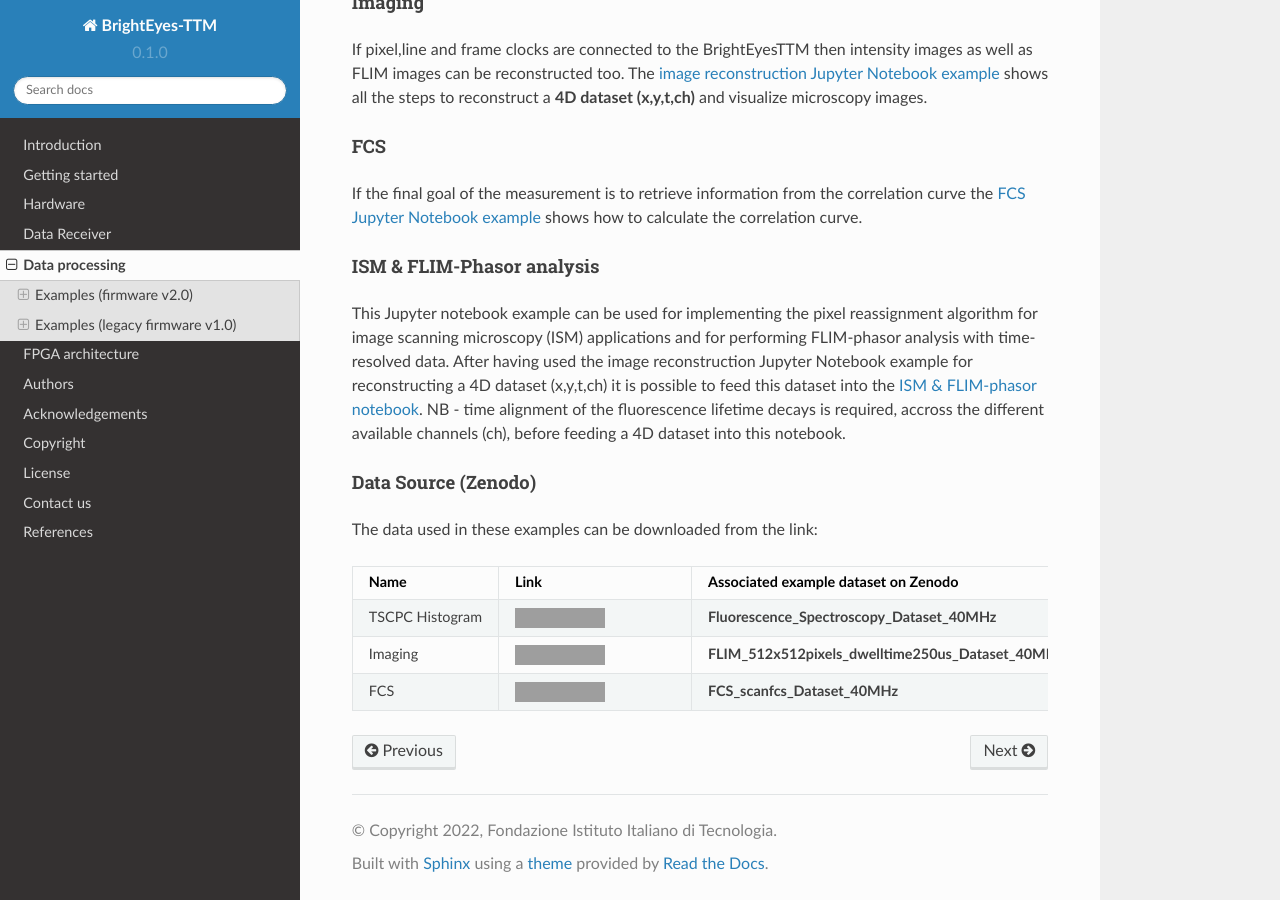
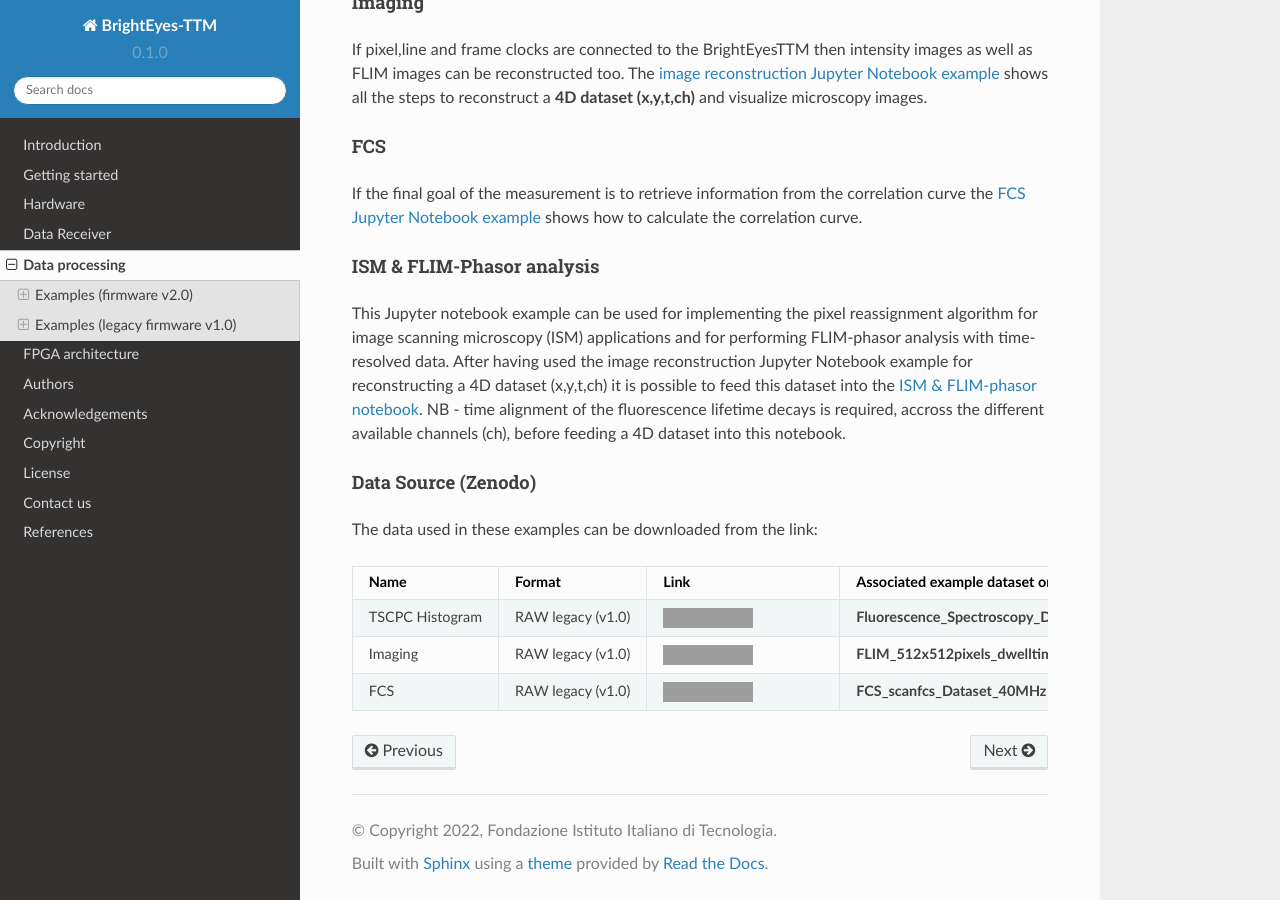
Before and after one commit to mattia-donato/BrightEyes-TTM-docs, a Sphinx documentation site: the page built from docs/source/dataprocessing.md, in a window 1280 px wide and 900 px high, scrolled down 2715 px. Built offline with Sphinx 7.4.7 and the Read the Docs theme 2.0.0, drawn with Linux system fonts in a browser that asks for light colours; pages that are not in the unit, such as notebooks, are missing from menus; grey boxes are pictures that could not be loaded.

Commit message:
Update dataprocessing.md

```diff
--- a/docs/source/dataprocessing.md
+++ b/docs/source/dataprocessing.md
@@ -97,8 +97,8 @@
 
 The data used in these examples can be downloaded from the link:
 
-| Name | Link &emsp;&emsp;&emsp;&emsp;&emsp;&emsp;&emsp;&emsp;&emsp;&emsp;&emsp;&emsp; | Associated example dataset on Zenodo | Format
+| Name | Format | Link &emsp;&emsp;&emsp;&emsp;&emsp;&emsp;&emsp;&emsp;&emsp;&emsp;&emsp;&emsp; | Associated example dataset on Zenodo |
 | ------ | ------ | ------ | ----- |
-| TSCPC Histogram |  [![DOI](https://zenodo.org/badge/DOI/10.5281/zenodo.4912656.svg)](https://doi.org/10.5281/zenodo.4912656) | **Fluorescence_Spectroscopy_Dataset_40MHz** | RAW legacy (v1.0) |
-| Imaging | [![DOI](https://zenodo.org/badge/DOI/10.5281/zenodo.4912656.svg)](https://doi.org/10.5281/zenodo.4912656) | **FLIM_512x512pixels_dwelltime250us_Dataset_40MHz** | RAW legacy (v1.0)  |
-| FCS | [![DOI](https://zenodo.org/badge/DOI/10.5281/zenodo.4912656.svg)](https://doi.org/10.5281/zenodo.4912656) | **FCS_scanfcs_Dataset_40MHz** | RAW legacy (v1.0) |
+| TSCPC Histogram |  RAW legacy (v1.0) | [![DOI](https://zenodo.org/badge/DOI/10.5281/zenodo.4912656.svg)](https://doi.org/10.5281/zenodo.4912656) | **Fluorescence_Spectroscopy_Dataset_40MHz** |
+| Imaging | RAW legacy (v1.0)  | [![DOI](https://zenodo.org/badge/DOI/10.5281/zenodo.4912656.svg)](https://doi.org/10.5281/zenodo.4912656) | **FLIM_512x512pixels_dwelltime250us_Dataset_40MHz** |
+| FCS | RAW legacy (v1.0) | [![DOI](https://zenodo.org/badge/DOI/10.5281/zenodo.4912656.svg)](https://doi.org/10.5281/zenodo.4912656) | **FCS_scanfcs_Dataset_40MHz** |
```
